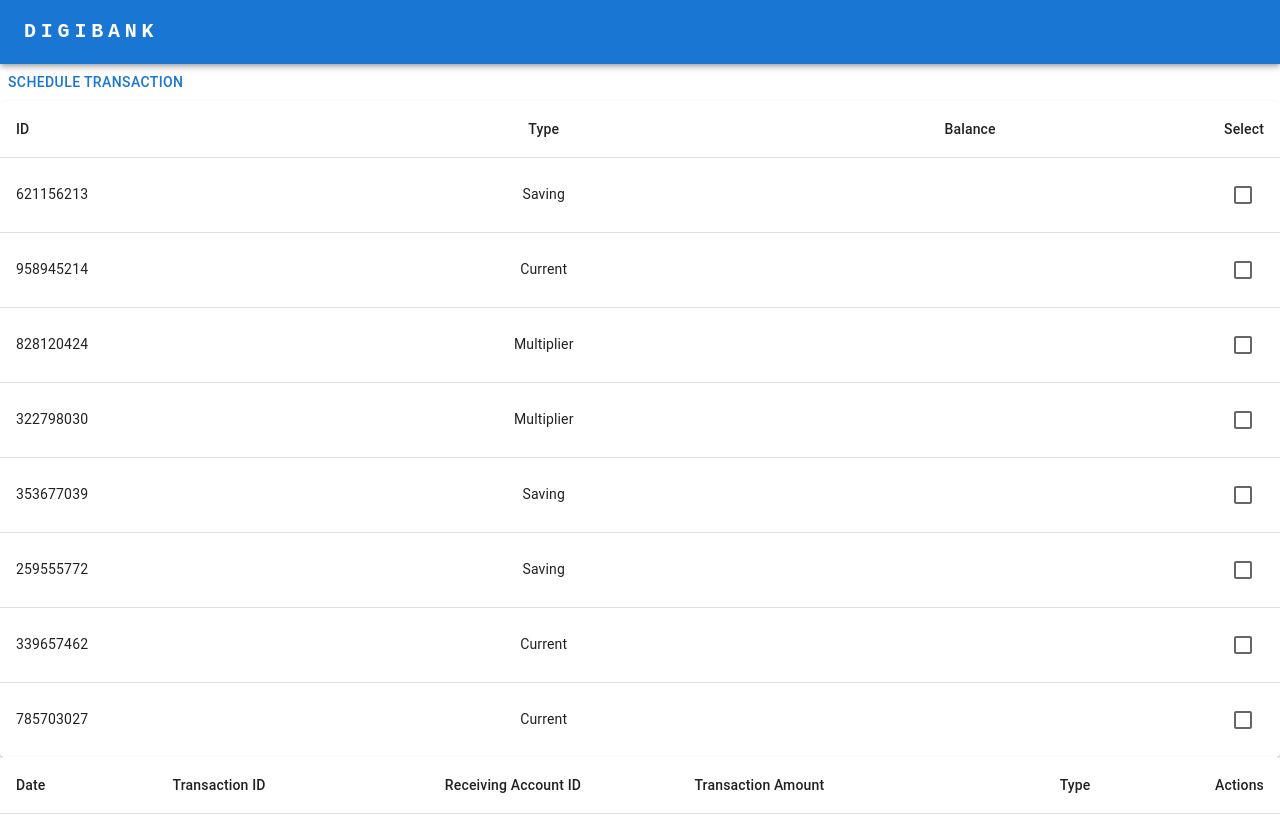
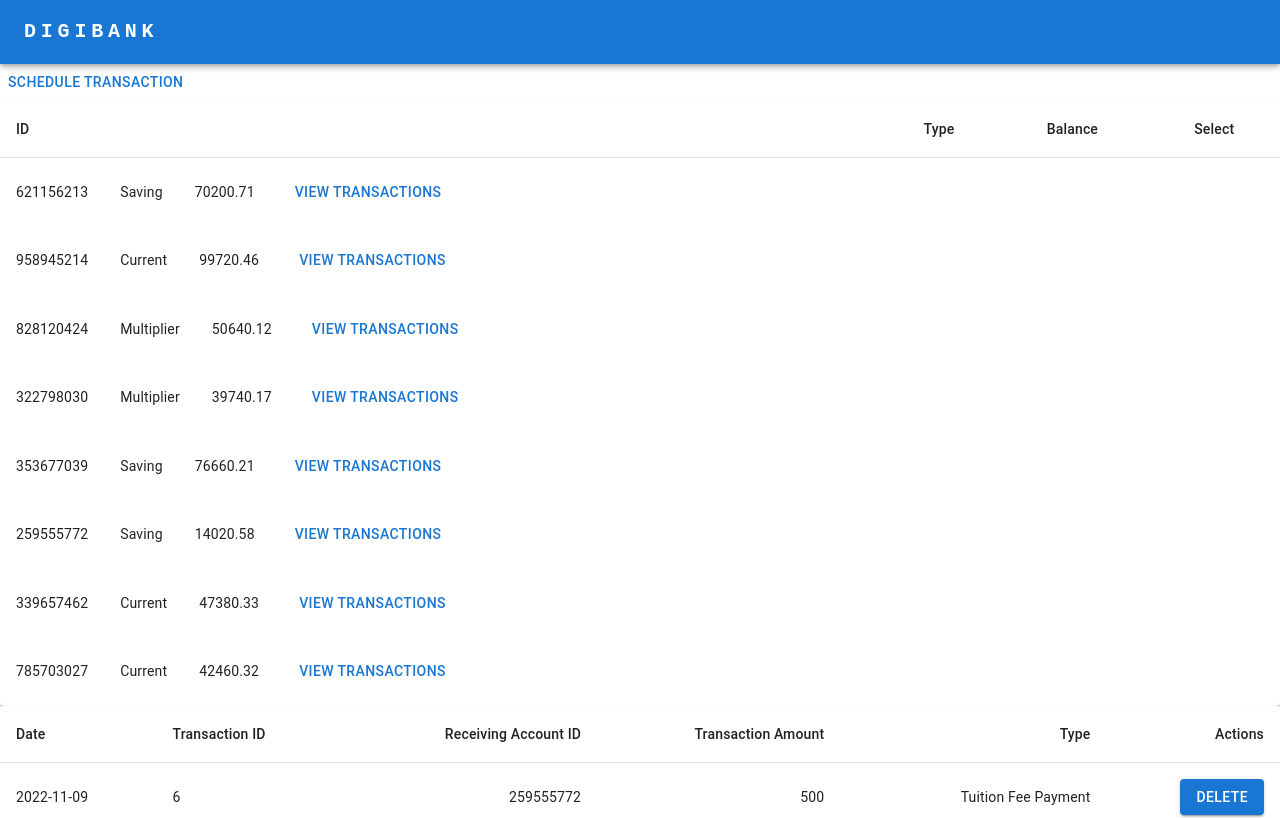
Before and after one commit to harryleecp/DBS_TechTrek_19, a React (Create React App) app in the folder frontend/: page /dashboard in a window 1280 px wide. Shown: the top 818 px of the page. Built offline with nearby package versions, Linux system fonts and the light colour scheme.

Commit message:
Debugged view transactions button

```diff
--- a/frontend/src/pages/Account.js
+++ b/frontend/src/pages/Account.js
@@ -8,7 +8,6 @@ import TableRow from '@mui/material/TableRow';
 import Paper from '@mui/material/Paper';
 import Button from '@mui/material/Button';
 import Stack from '@mui/material/Stack';
-import Checkbox from '@mui/material/Checkbox';
 import BankAccounts from './BankAccounts.json'
 import Transaction from './Transaction';
 //import data from 'https://raw.githubusercontent.com/WeiYangChia/DBSTT1/main/Main%20Challenge%20Data/BankAccount.json'
@@ -18,13 +17,17 @@ const rows = [{account_id: '123-456', account_type: 'savings', account_balance:
 const label = {inputProps: {'aria-label': 'Checkbox demo'}};
 
 export default function Account() {
-    const [checked, setChecked] = React.useState(true);
+    const [selectedAccount, setAccount] = React.useState('123123');
 
   const handleChange = (event) => {
-
+    if (event.target.value == selectedAccount) {
+        setAccount('')
+    } else {
+        setAccount(event.target.value);
+    }
   };
 
-
+  const isChecked = (AccountID) => selectedAccount == AccountID
 
     return (
         <div>
@@ -44,15 +47,15 @@ export default function Account() {
                         <TableRow>
                             <TableCell>ID</TableCell>
                             <TableCell align="center">Type</TableCell>
-                            <TableCell align="right">Balance</TableCell>
-                            <TableCell align="right">
+                            <TableCell align="center">Balance</TableCell>
+                            <TableCell align="center">
                                 Select
                             </TableCell>
                         </TableRow>
                     </TableHead>
                     <TableBody>
                         {BankAccounts.map((row) => (
-                            <TableRow
+                            <div><TableRow
                                 key={row.AccountID}
                                 sx={{ '&:last-child td, &:last-child th': { border: 0 } }}
                             >
@@ -60,30 +63,21 @@ export default function Account() {
                                     {row.AccountID}
                                 </TableCell>
                                 <TableCell align="center">{row.AccountType}</TableCell>
-                                <TableCell align="right">{row.AccountBalance}</TableCell>
-                                <TableCell align="right">
-                                    <Checkbox id={row.AccountID} />
+                                <TableCell align="center">{row.AcccountBalance}</TableCell>
+                                <TableCell align="center">
+                                    <Button id={row.AccountID}
+                                    value={row.AccountID}
+                                        onClick={handleChange}>View Transactions</Button>
                                 </TableCell>
                             </TableRow>
+
+                            {isChecked(row.AccountID) ? <Transaction accountId={selectedAccount}/> : null}
+                            </div>
                         ))}
-                        {/* {rows.map((row) => (
-                            <TableRow
-                                key={row.name}
-                                sx={{ '&:last-child td, &:last-child th': { border: 0 } }}
-                            >
-                                <TableCell component="th" scope="row">
-                                    {row.account_id}
-                                </TableCell>
-                                <TableCell align="center">{row.account_type}</TableCell>
-                                <TableCell align="right">{row.account_balance}</TableCell>
-                                <TableCell align="right">
-                                    <Checkbox id={row.account_id} />
-                                </TableCell>
-                            </TableRow>
-                        ))} */}
                     </TableBody>
                 </Table>
             </TableContainer>
+
         </div>
     )
 
```
